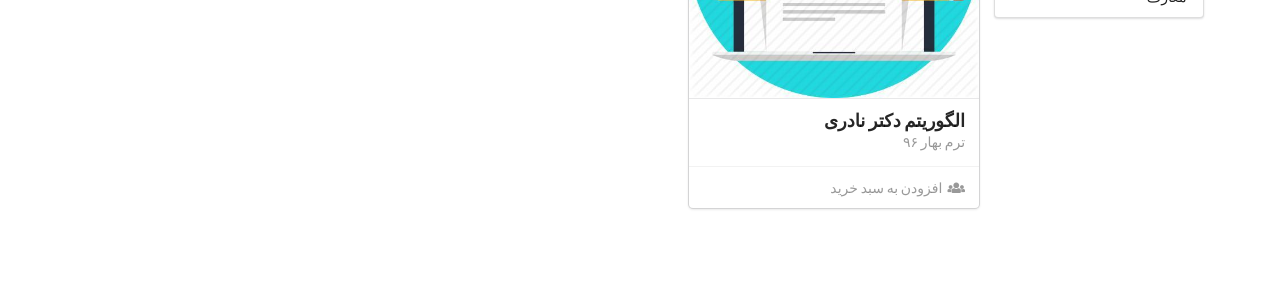
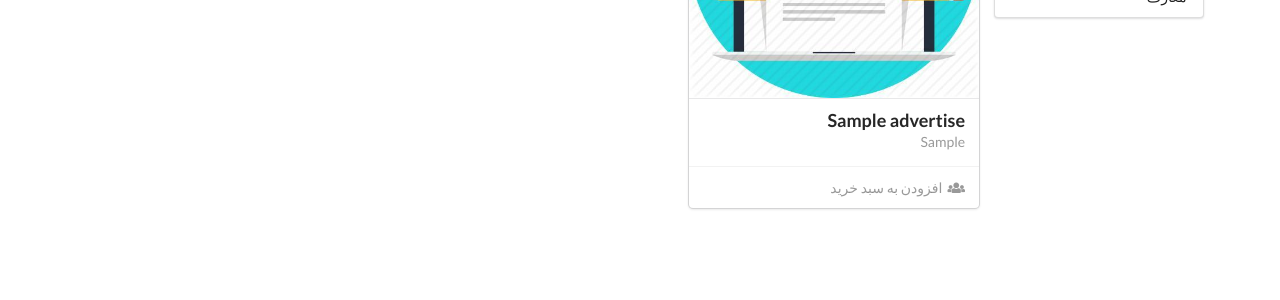
Before and after one commit to saeed617/amoo-jozve-foroosh, a Django app: template apps/advertise/templates/advertise/advertise_list.html in a window 1280 px wide. Shown: the part 404-704 px from the top of the page. Run offline with Django 3.2, Linux system fonts and the light colour scheme; the template is opened without the code that fills it: values that come from a table or form of the project are taken from there, others are empty; tables that the repository leaves empty hold one stand-in row (values such as "Sample post"); parts of the project's set-up code (start-up, migrations or seed data) failed here and were passed over.

Commit message:
connected front and back , advertise listing

```diff
--- a/apps/advertise/templates/advertise/advertise_list.html
+++ b/apps/advertise/templates/advertise/advertise_list.html
@@ -60,30 +60,9 @@
                 <div class="ui stackable equal width grid">
                     <div class="column">
                         <div class="ui special cards">
-                            <div class="card">
-                                <div class="blurring dimmable image">
-                                    <div class="ui dimmer">
-                                        <div class="content">
-                                            <div class="center">
-                                                <div class="ui inverted button">نمایش آگهی</div>
-                                            </div>
-                                        </div>
-                                    </div>
-                                    <img src="{% static '/advertise/images/comercial/online.jpg' %}">
-                                </div>
-                                <div class="content">
-                                    <a class="header">الگوریتم دکتر نادری</a>
-                                    <div class="meta">
-                                        <span class="date">ترم بهار ۹۶</span>
-                                    </div>
-                                </div>
-                                <div class="extra content">
-                                    <a>
-                                        <i class="users icon"></i>
-                                        افزودن به سبد خرید
-                                    </a>
-                                </div>
-                            </div>
+                            {% for advertise in object_list %}
+                            {% include 'advertise/snippets/advertise_card.html' with advertise=advertise %}
+                            {% endfor %}
                         </div>
                     </div>
                 </div>
--- /dev/null
+++ b/apps/advertise/templates/advertise/snippets/advertise_card.html
@@ -0,0 +1,27 @@
+{% load staticfiles %}
+<div class="card">
+    <div class="blurring dimmable image">
+        <div class="ui dimmer">
+            <div class="content">
+                <div class="center">
+                    <div class="ui inverted button">نمایش آگهی</div>
+                </div>
+            </div>
+        </div>
+        <img src="{% static '/advertise/images/comercial/online.jpg' %}">
+    </div>
+    <div class="content">
+        <a class="header" href="{% url 'advertise:detail' advertise.id %}">{{ advertise.title }}</a>
+        <div class="meta">
+            {% if advertise.release_year %}
+            <span class="date">{{ advertise.release_year }}</span>
+            {% endif %}
+        </div>
+    </div>
+    <div class="extra content">
+        <a>
+            <i class="users icon"></i>
+            افزودن به سبد خرید
+        </a>
+    </div>
+</div>
```
